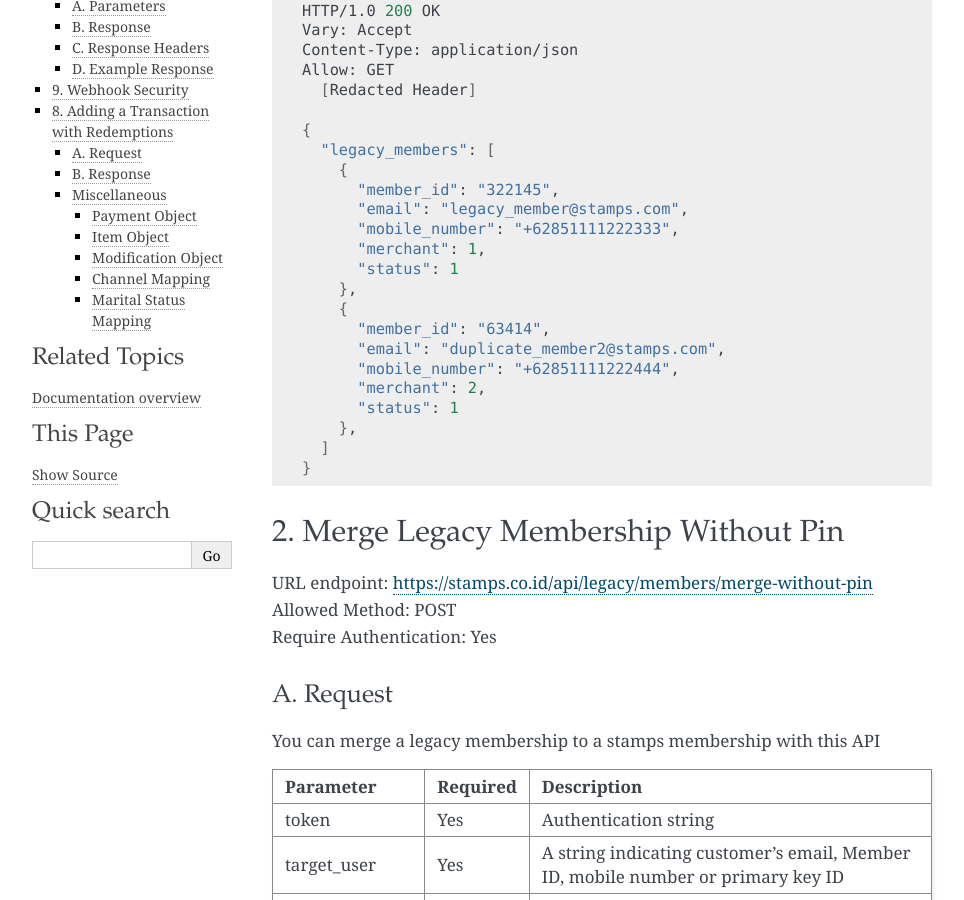
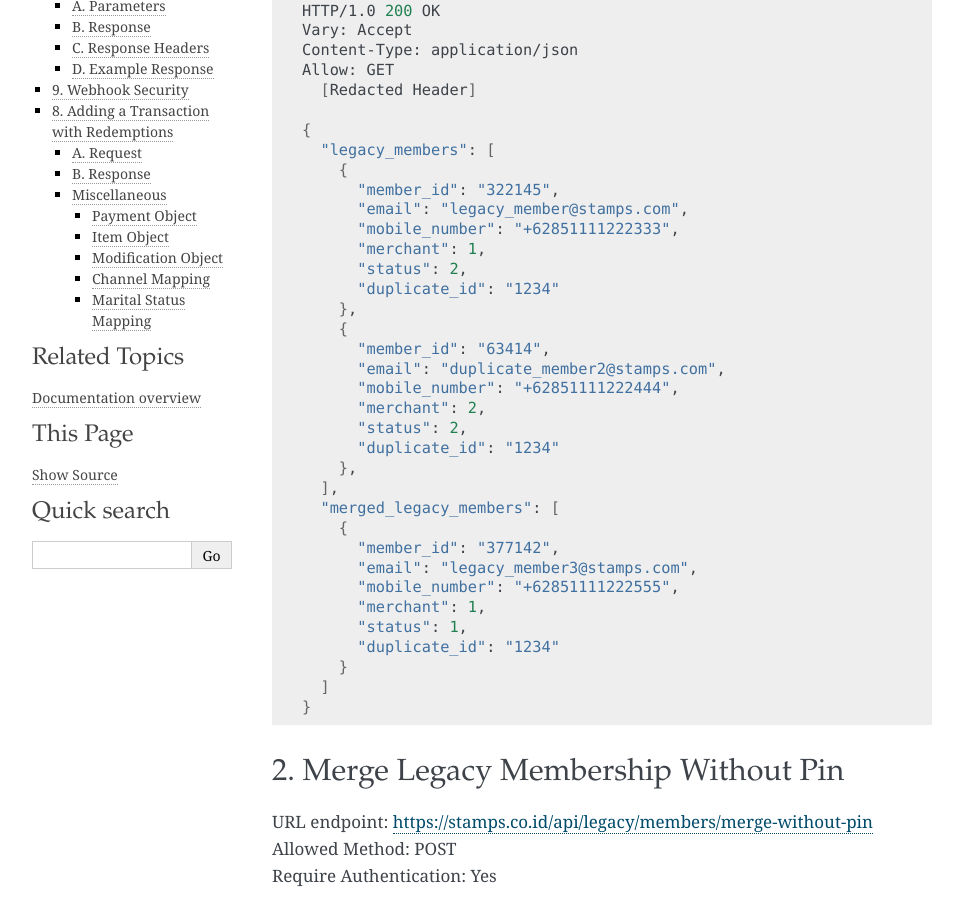
Before and after one commit to ui/stamps-api-docs, a Sphinx documentation site: the page built from source/klg_api.rst, in a window 1280 px wide and 900 px high, scrolled down 939 px. Shown: the whole window, without its empty margins (148-1112 px from the left). Built offline with Sphinx 7.4.7, drawn with Linux system fonts in a browser that asks for light colours.

Commit message:
Return merged legacy members payload in search APIs (#193)
* Return merged legacy members payload in search APIs

* Update

```diff
--- a/source/klg_api.rst
+++ b/source/klg_api.rst
@@ -60,15 +60,27 @@ C. Example Response
           "email": "legacy_member@stamps.com",
           "mobile_number": "+62851111222333",
           "merchant": 1,
-          "status": 1
+          "status": 2,
+          "duplicate_id": "1234"
         },
         {
           "member_id": "63414",
           "email": "duplicate_member2@stamps.com",
           "mobile_number": "+62851111222444",
           "merchant": 2,
-          "status": 1
-        },
+          "status": 2,
+          "duplicate_id": "1234"
+        },
+      ],
+      "merged_legacy_members": [
+        {
+          "member_id": "377142",
+          "email": "legacy_member3@stamps.com",
+          "mobile_number": "+62851111222555",
+          "merchant": 1,
+          "status": 1,
+          "duplicate_id": "1234"
+        }
       ]
     }
 
```
Also changed, not shown: source/legacy_members_api.rst (+14 -3 lines).
